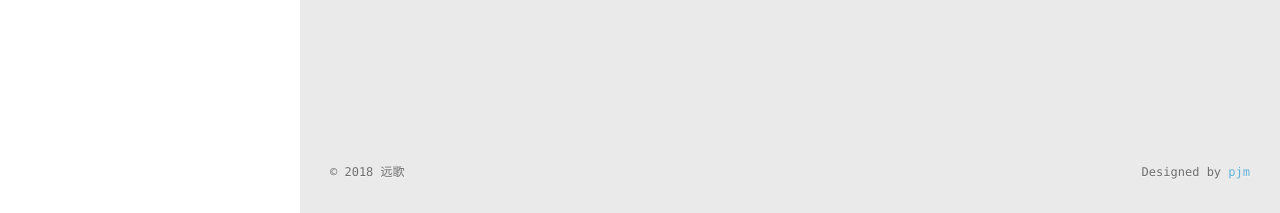
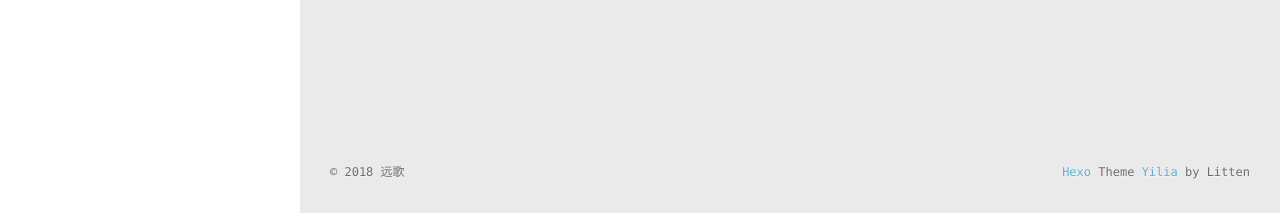
Before and after one commit to BerryPan/BerryPan.github.io, a plain HTML site: page tags/随笔/index.html in a window 1280 px wide. Shown: the part 587-800 px from the top of the page. Drawn offline with Linux system fonts and the light colour scheme.

Commit message:
Site updated: 2018-10-17 18:48:07

```diff
--- a/tags/随笔/index.html
+++ b/tags/随笔/index.html
@@ -208,7 +208,7 @@
     		&copy; 2018 远歌
     	</div>
       	<div class="footer-right">
-      		Designed by <a href="https://github.com/BerryPan/" target="_blank">pjm</a>
+      		<a href="http://hexo.io/" target="_blank">Hexo</a>  Theme <a href="https://github.com/litten/hexo-theme-yilia" target="_blank">Yilia</a> by Litten
       	</div>
     </div>
   </div>
```
Also changed, not shown: 2018/10/17/hello-world/index.html (+1 -1 lines), archives/2018/10/index.html (+1 -1 lines), archives/2018/index.html (+1 -1 lines), archives/index.html (+1 -1 lines), index.html (+1 -1 lines).
